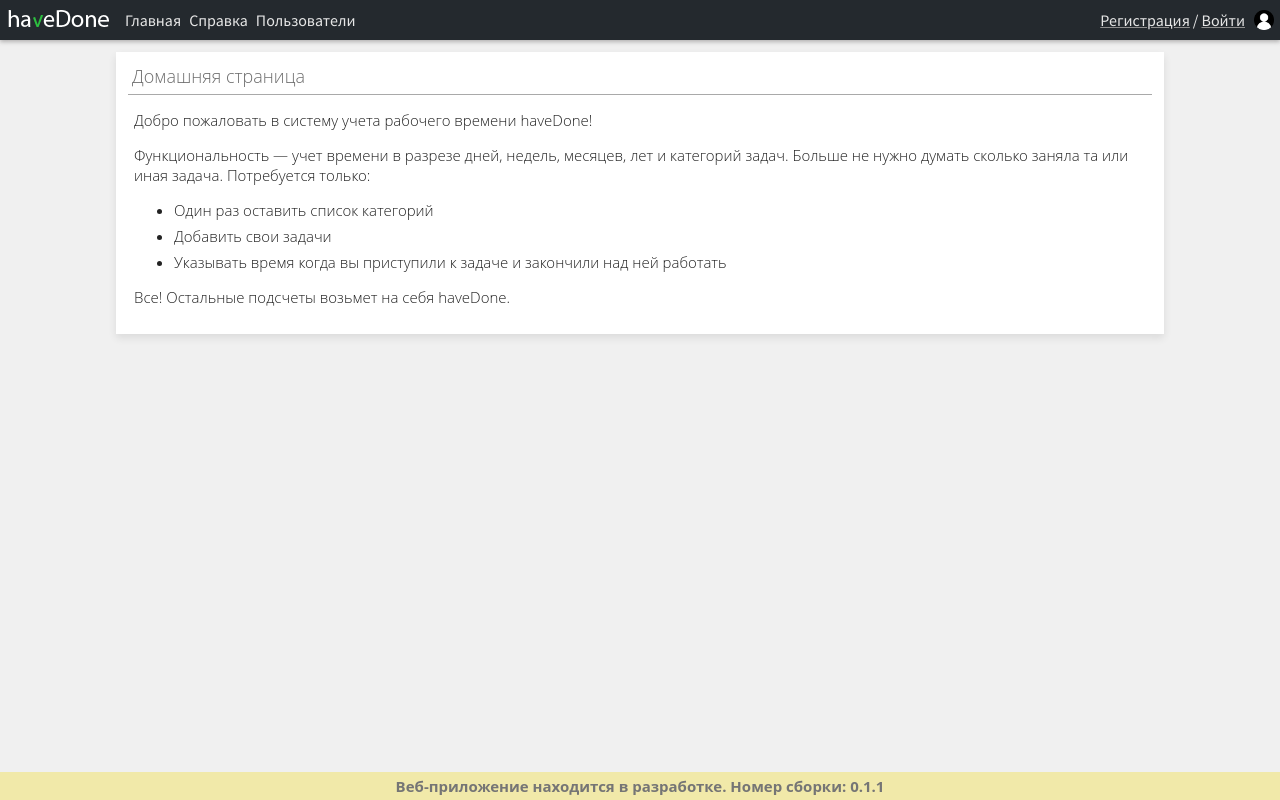
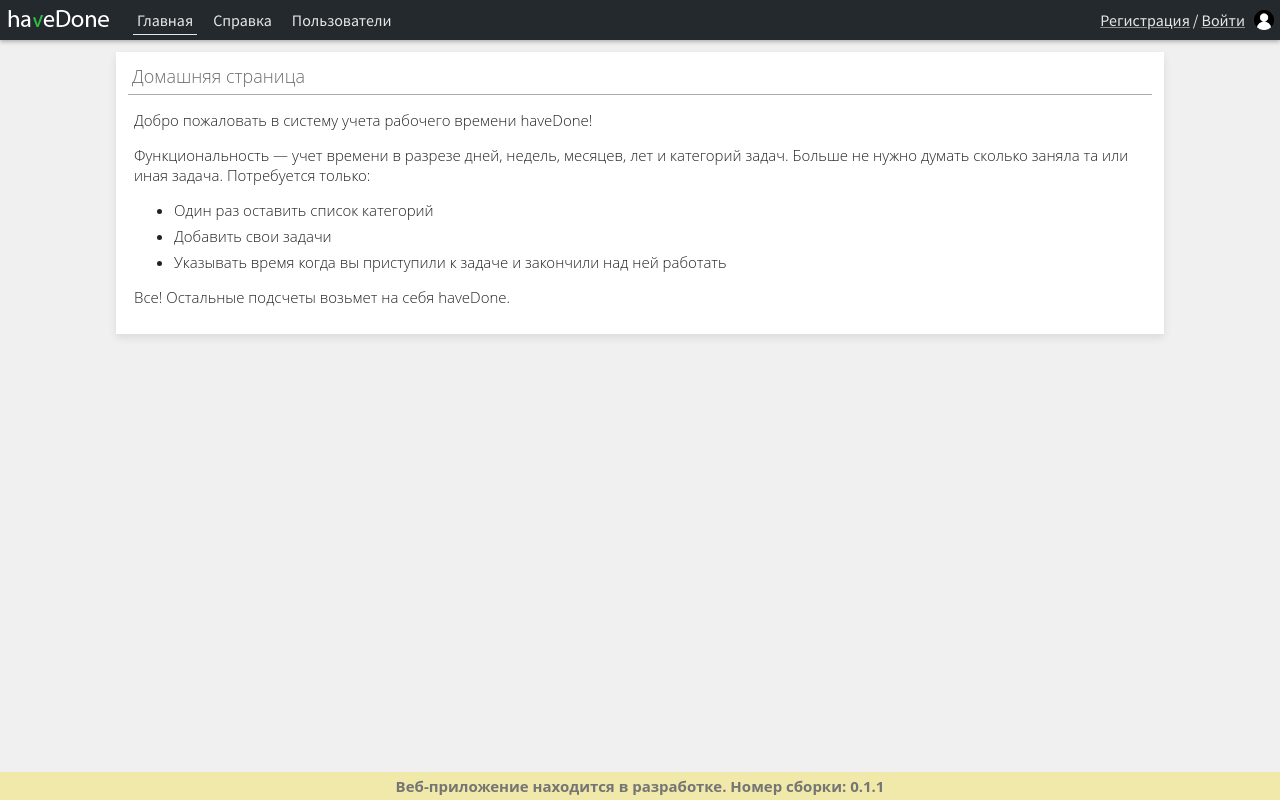
Before and after one commit to treepoint/reactFront, a React (Create React App) app: page / in a window 1280 px wide. Built offline with nearby package versions, Linux system fonts and the light colour scheme; no server answers.

Commit message:
improved routing and navigation

```diff
--- /dev/null
+++ b/src/Components/Logo/Logo.js
@@ -0,0 +1,27 @@
+import React from "react";
+//Подключаем роутинг
+import { NavLink } from "react-router-dom";
+import logo from "../../Images/logo.png";
+
+class Logo extends React.Component {
+  render() {
+    return (
+      <NavLink
+        style={{ display: "contents" }}
+        exact
+        to="/"
+        activeClassName="current"
+      >
+        <div
+          className="logo"
+          style={{
+            background: "url(" + logo + ") no-repeat scroll 100% 0 transparent",
+            backgroundSize: "101px 17px"
+          }}
+        />
+      </NavLink>
+    );
+  }
+}
+
+export default Logo;
--- a/src/Components/MainMenu/MainMenu.js
+++ /dev/null
@@ -1,22 +0,0 @@
-import React from "react";
-import "./MainMenu.css";
-
-class MainMenu extends React.Component {
-  render() {
-    return (
-      <div className="menu">
-        <a className="link" href="/">
-          Главная
-        </a>
-        <a className="link" href="/about">
-          Справка
-        </a>
-        <a className="link" href="/users">
-          Пользователи
-        </a>
-      </div>
-    );
-  }
-}
-
-export default MainMenu;
--- a/src/Components/MainMenu/MainMenu.css
+++ b/src/Components/Navigation/Navigation.css
@@ -1,20 +1,24 @@
-.menu {
+.navigation {
   height: 20px;
   margin-top: 10px;
   margin-left: 12px;
 }
 
-.link {
+.navigation.link {
   padding: 4px;
   color: rgb(230, 230, 230);
   text-decoration: none;
   user-select: none;
 }
 
-.link:hover {
+.navigation.link.current {
+  border-bottom: 1px solid #e6e6e6;
+}
+
+.navigation.link:hover {
   color: rgb(173, 173, 173);
 }
 
-.link:active {
+.navigation.link:active {
   color: rgb(150, 150, 150);
 }
--- /dev/null
+++ b/src/Components/Navigation/Navigation.js
@@ -0,0 +1,40 @@
+import React from "react";
+//Подключаем роутинг
+import { NavLink } from "react-router-dom";
+//CSS
+import "./Navigation.css";
+
+class Navigation extends React.Component {
+  render() {
+    return (
+      <div className="navigation">
+        <NavLink
+          className="navigation link"
+          exact
+          to="/"
+          activeClassName="current"
+        >
+          Главная
+        </NavLink>
+        <NavLink
+          className="navigation link"
+          exact
+          to="/about"
+          activeClassName="current"
+        >
+          Справка
+        </NavLink>
+        <NavLink
+          className="navigation link"
+          exact
+          to="/users"
+          activeClassName="current"
+        >
+          Пользователи
+        </NavLink>
+      </div>
+    );
+  }
+}
+
+export default Navigation;
--- a/src/Components/Table/Table.css
+++ b/src/Components/Table/Table.css
@@ -3,16 +3,16 @@
   border-collapse: collapse;
 }
 
-td {
+.td {
   border: 1px solid rgba(138, 138, 138, 0.73);
   padding: 4px;
 }
-tr {
+.tr {
   border: 1px solid rgba(138, 138, 138, 0.73);
   padding: 4px;
 }
 
-th {
+.th {
   border: 1px solid rgba(138, 138, 138, 0.73);
   padding: 4px;
   background-color: rgb(240, 240, 240);
--- a/src/Components/Table/Table.js
+++ b/src/Components/Table/Table.js
@@ -27,17 +27,17 @@ class Table extends React.Component {
     return (
       <table className="table">
         <tbody>
-          <tr>
+          <tr className="tr">
             {/* Отрисовываем шапку */
             tableHeader.map(item => (
-              <th>{item}</th>
+              <th className="th">{item}</th>
             ))}
           </tr>
           {/* Отрисовываем тело таблицы */
           Object.keys(tableBody).map(row => (
-            <tr>
+            <tr className="tr">
               {tableBody[row].map(item => (
-                <td>{item}</td>
+                <td className="td">{item}</td>
               ))}
             </tr>
           ))}
--- a/src/Containers/App/App.js
+++ b/src/Containers/App/App.js
@@ -1,6 +1,6 @@
 import React from "react";
 //Подключаем роутинг
-import { BrowserRouter as Router, Switch, Route } from "react-router-dom";
+import { Switch, Route } from "react-router-dom";
 //Подключаем redux
 import { connect } from "react-redux";
 import { setToken, setUser } from "../../Store/actions";
@@ -8,15 +8,13 @@ import { setToken, setUser } from "../../Store/actions";
 import { bake_cookie, read_cookie } from "../../Lib/Sfcookies";
 //Подключаем API
 import { getUserByID, reauth } from "../../APIController/APIController";
-//Шапка
+//Подключаем модальные окна
+import { getModalWindow } from "../../Components/ModalWindow/MODAL_WINDOWS";
+//Подключаем компоненты и контейнеры
 import Header from "../Header/Header";
-//Страницы
 import Home from "../Contents/Home";
 import About from "../Contents/About";
 import Users from "../Contents/Users";
-//Подключаем модальные окна
-import { getModalWindow } from "../../Components/ModalWindow/MODAL_WINDOWS";
-//Сообщение—уведомление
 import BroadCastMessage from "../../Components/BroadCastMessage/BroadCastMessage";
 //CSS
 import "./App.css";
@@ -83,19 +81,11 @@ class App extends React.Component {
     return (
       <body>
         <Header />
-        <Router>
-          <Switch>
-            <Route path="/about">
-              <About />
-            </Route>
-            <Route path="/users">
-              <Users />
-            </Route>
-            <Route path="/">
-              <Home />
-            </Route>
-          </Switch>
-        </Router>
+        <Switch>
+          <Route exact path="/" component={Home} />
+          <Route path="/about" component={About} />
+          <Route path="/users" component={Users} />
+        </Switch>
         {getModalWindow(
           this.props.modalWindowState,
           this.props.modalWindowName
--- a/src/Containers/Header/Header.js
+++ b/src/Containers/Header/Header.js
@@ -1,25 +1,16 @@
 import React from "react";
+import Navigation from "../../Components/Navigation/Navigation";
+import Spacer from "../../Components/Spacer/Spacer";
+import Logo from "../../Components/Logo/Logo";
 import UserMenu from "../UserMenu/UserMenu";
-import Spacer from "../../Components/Spacer/Spacer";
-import MainMenu from "../../Components/MainMenu/MainMenu";
-import logo from "../../Images/logo.png";
 import "./Header.css";
 
 class Header extends React.Component {
   render() {
     return (
       <div className="header">
-        <a href="/" style={{ display: "contents" }}>
-          <div
-            className="logo"
-            style={{
-              background:
-                "url(" + logo + ") no-repeat scroll 100% 0 transparent",
-              backgroundSize: "101px 17px"
-            }}
-          />
-        </a>
-        <MainMenu />
+        <Logo />
+        <Navigation />
         <Spacer />
         <UserMenu />
       </div>
--- a/src/index.js
+++ b/src/index.js
@@ -1,9 +1,12 @@
 import React from "react";
 import ReactDOM from "react-dom";
+//Подключаем роутер
+import { BrowserRouter } from "react-router-dom";
 //Подключаем Redux
 import { createStore } from "redux";
 import { Provider } from "react-redux";
 import appReducer from "./Store/reducers";
+
 //Импортируем само приложение
 import App from "./Containers/App/App";
 //Подключаем CSS
@@ -12,8 +15,10 @@ import "./index.css";
 let store = createStore(appReducer);
 
 ReactDOM.render(
-  <Provider store={store}>
-    <App />
-  </Provider>,
+  <BrowserRouter>
+    <Provider store={store}>
+      <App />
+    </Provider>
+  </BrowserRouter>,
   document.getElementById("root")
 );
```
